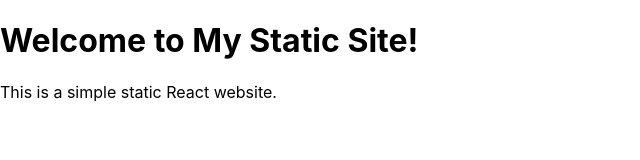
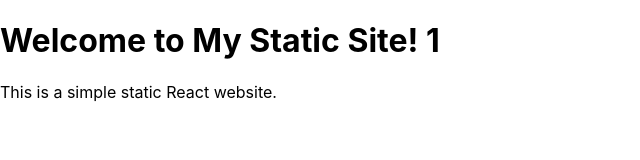
Before and after one commit to samleegray/lethal-rejection, a React (Create React App) app: page / in a window 1280 px wide. Shown: the top 160 px of the page, without its empty margins (0-640 px from the left). Built offline with nearby package versions, Linux system fonts and the light colour scheme.

Commit message:
main updates

```diff
--- a/package.json
+++ b/package.json
@@ -9,11 +9,14 @@
     "react-scripts": "^3.0.1",
     "web-vitals": "^4.2.4"
   },
+  "homepage": "git@github.com:samleegray/lethal-rejection.git",
   "scripts": {
     "start": "react-scripts start",
     "build": "react-scripts build",
     "test": "react-scripts test",
-    "eject": "react-scripts eject"
+    "eject": "react-scripts eject",
+    "predeploy": "npm run build",
+    "deploy": "gh-pages -d build"
   },
   "eslintConfig": {
     "extends": [
--- a/src/App.js
+++ b/src/App.js
@@ -4,7 +4,7 @@ function App() {
   return (
     <div>
       <header>
-        <h1>Welcome to My Static Site!</h1>
+        <h1>Welcome to My Static Site! 1</h1>
       </header>
       <main>
         <p>This is a simple static React website.</p>
```
